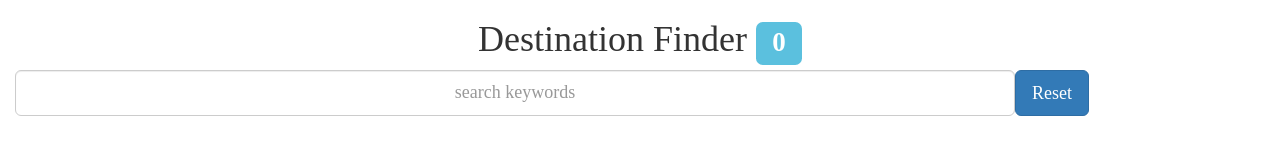
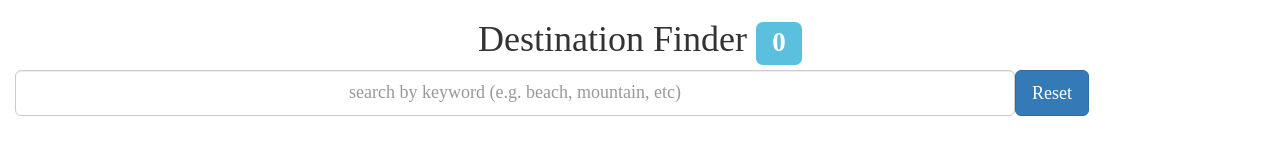
Before and after one commit to awertman/destinationFinder, a website: page public/index.html in a window 1280 px wide. Shown: the top 166 px of the page. Drawn offline with nearby package versions, Linux system fonts and the light colour scheme; no server answers.

Commit message:
edited placeholder for form

```diff
--- a/public/index.html
+++ b/public/index.html
@@ -27,7 +27,7 @@
   <div id="filter-bar" class="grid_10">
     <form>
       <div class="form-group">
-        <input type="text" class="form-control input-lg text-center grid_8" placeholder="search keywords" ng-model="searchString">
+        <input type="text" class="form-control input-lg text-center grid_8" placeholder="search by keyword (e.g. beach, mountain, etc)" ng-model="searchString">
         <button type="submit" class="btn btn-primary btn-lg" ng-click="searchString = ''">Reset</button>
       </div>
     </form>
```
